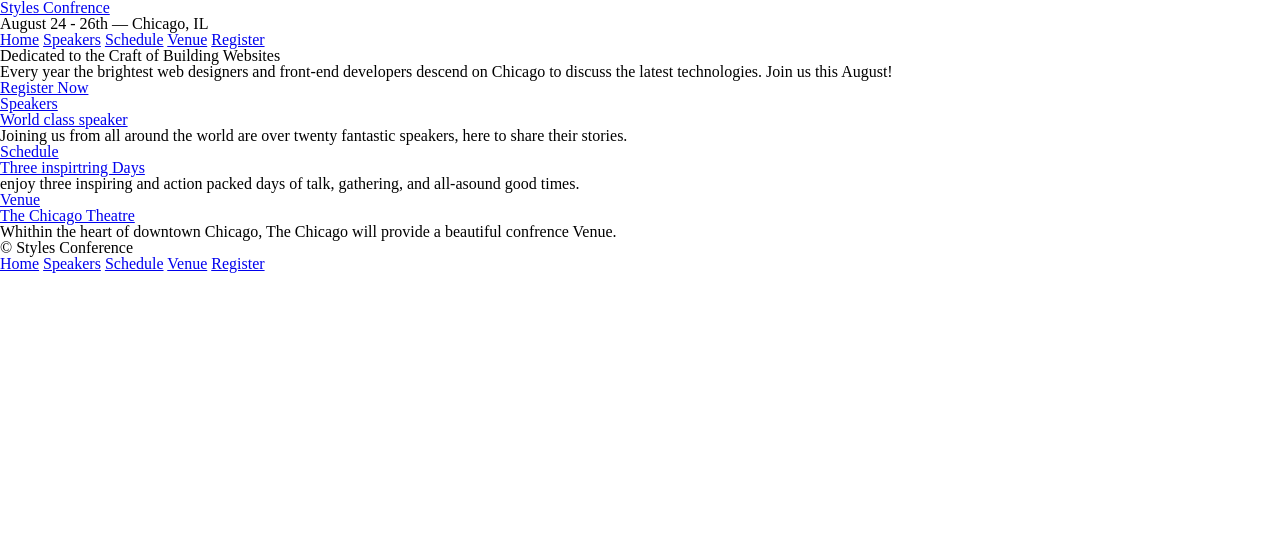
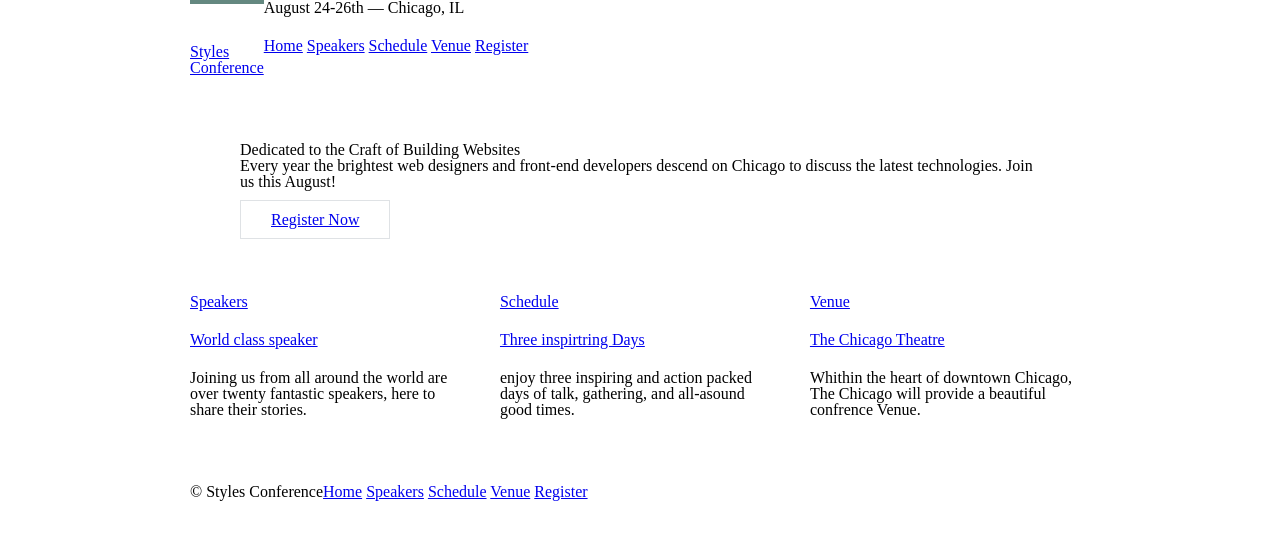
Before and after one commit to KhaliunBatsuren/styles-conference, a plain HTML site: page index.html in a window 1280 px wide. Drawn offline with Linux system fonts and the light colour scheme.

Commit message:
deigned landing page
added designing on the home and and header is made also home page introduction is in right place

```diff
--- a/assets/stylesheets/main.css
+++ b/assets/stylesheets/main.css
@@ -1,5 +1,6 @@
-/* http://meyerweb.com/eric/tools/css/reset/ 2. v2.0 | 20110126
-  License: none (public domain)
+/* http://meyerweb.com/eric/tools/css/reset/
+   v2.0 | 20110126
+   License: none (public domain)
 */
 
 html, body, div, span, applet, object, iframe,
@@ -45,3 +46,124 @@ table {
   border-collapse: collapse;
   border-spacing: 0;
 }
+
+/*
+  ========================================
+  Grid
+  ========================================
+*/
+
+*,
+*:before,
+*:after {
+  -webkit-box-sizing: border-box;
+     -moz-box-sizing: border-box;
+          box-sizing: border-box;
+}
+.container,
+.grid {
+  margin: 0 auto;
+  width: 960px;
+}
+.container {
+  padding-left: 30px;
+  padding-right: 30px;
+}
+.grid,
+.col-1-3,
+.col-2-3 {
+  padding-left: 15px;
+  padding-right: 15px;
+}
+.col-1-3,
+.col-2-3  {
+  display: inline-block;
+  vertical-align: top;
+}
+.col-1-3 {
+  width: 33.33%;
+}
+.col-2-3 {
+  width: 66.66%;
+}
+
+/*
+  ========================================
+  Clearfix
+  ========================================
+*/
+
+.group:before,
+.group:after {
+  content: "";
+  display: table;
+}
+.group:after {
+  clear: both;
+}
+.group {
+  clear: both;
+  zoom: 1;
+}
+
+/*
+  ========================================
+  Typography
+  ========================================
+*/
+
+h1, h3, h4, h5, p {
+  margin-bottom: 22px;
+}
+
+/*
+  ========================================
+  Buttons
+  ========================================
+*/
+
+.btn {
+  border-radius: 5px;
+  display: inline-block;
+  margin: 0;
+}
+.btn-alt {
+  border: 1px solid #dfe2e5;
+  padding: 10px 30px;
+}
+
+/*
+  ========================================
+  Primary header
+  ========================================
+*/
+
+.logo {
+  border-top: 4px solid #648880;
+  float: left;
+  padding: 40px 0 22px 0;
+}
+
+/*
+  ========================================
+  Primary footer
+  ========================================
+*/
+
+.primary-footer {
+  padding-bottom: 44px;
+  padding-top: 44px;
+}
+.primary-footer small {
+  float: left;
+}
+
+/*
+  ========================================
+  Home
+  ========================================
+*/
+
+.hero {
+  padding: 22px 80px 66px 80px;
+}
--- a/index.html
+++ b/index.html
@@ -9,11 +9,13 @@
    </head>
  </head>
  <body>
-  <header>
-   <h1>
-    <a href="index.html">Styles Confrence</a>
+    <header class="container group">
+
+      <h1 class="logo">
+      <a href="index.html">Styles <br> Conference</a>
       </h1>
-   <h3>August 24 &dash; 26th &mdash; Chicago, IL</h3>
+
+      <h3>August 24&dash;26th &mdash; Chicago, IL</h3>
 
       <nav>
         <a href="index.html">Home</a>
@@ -22,34 +24,44 @@
         <a href="venue.html">Venue</a>
         <a href="register.html">Register</a>
       </nav>
+
+
+
     </header>
 
-<section>
+    <section class="container hero">
       <h2>Dedicated to the Craft of Building Websites</h2>
       <p>
         Every year the brightest web designers and front-end developers descend on
         Chicago to discuss the latest technologies. Join us this August!
       </p>
-   <a href="register.html">Register Now</a>
+      <a href="register.html" class="btn-alt">Register Now</a>
+    </section>
 
-   <section>
-    <section>
+   <section class="grid">
+    <section class="col-1-3">
       <a href="speakers.html">
         <h5>Speakers</h5>
         <h3>World class speaker</h3>
        </a>
 
        <p>Joining us from all around the world are over twenty fantastic speakers, here to share their stories.</p>
+       </section><!--
 
+       Schedule
+
+       --><section class="col-1-3">
         <a href="schdeule.html">
        <h5>Schedule</h5>
        <h3>Three inspirtring Days</h3>
        </a>
-
        <p>enjoy three inspiring and action packed days of talk, gathering, and all-asound good times.</p>
 
-      </section>
-      <section>
+       </section><!--
+
+       Venue
+
+       --><section class="col-1-3">
 
         <a href="venue.html">
            <h5>Venue</h5>
@@ -61,7 +73,7 @@
   </section>
 </section>
 
-  <footer>
+  <footer class="primary-footer container group">
     <small>&copy; Styles Conference</small>
     <nav>
     <a href="index.html">Home</a>
```
Lines whose indentation alone changed are shown as unchanged.
